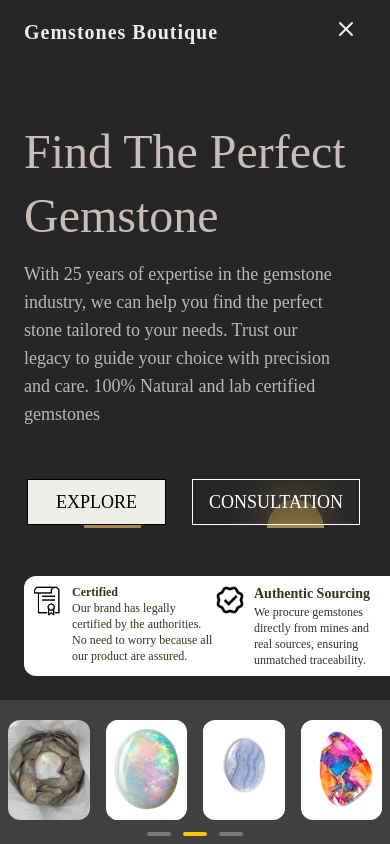
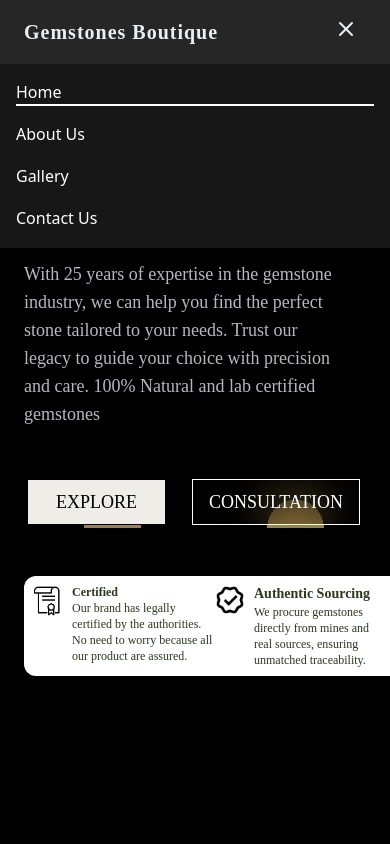
Before and after one commit to JatinMehta007/Freelance-project, a React (Vite) app: page / in a window 390 px wide. Both pictures are taken after a click on the button 346 px from the left and 28 px from the top of the page. Shown: the top 844 px of the page. Built offline with nearby package versions, Linux system fonts and the light colour scheme; grey boxes are pictures that could not be loaded; a web font is replaced by a local one.

Commit message:
Add dropdown

```diff
--- a/src/pages/Navbar.jsx
+++ b/src/pages/Navbar.jsx
@@ -79,6 +79,7 @@ export const Navbar = () => {
       }
     }
   };
+
   const linkClass = (section) =>
     `cursor-pointer transition duration-300 hover:text-blue-300 ${
       activeSection === section
@@ -94,14 +95,17 @@ export const Navbar = () => {
   ];
 
   return (
+    <>
+      {/* Main Navbar */}
       <div
         style={{ fontFamily: '"Times New Roman", Times, serif' }}
-     className="fixed top-0 left-0 right-0 z-50 w-full bg-neutral-800 text-[#EAEFF3] px-4 sm:px-6 md:px-10 h-16 flex items-center justify-between font-mono tracking-wide font-medium overflow-x-hidden"
+        className="fixed top-0 left-0 right-0 z-50 w-full bg-neutral-800 text-[#EAEFF3] px-4 sm:px-6 md:px-10 h-16 flex items-center justify-between font-mono tracking-wide font-medium"
       >
         <div className="text-xl sm:text-2xl tracking-wider font-bold ml-2 sm:ml-6 md:ml-14 whitespace-nowrap">
           Gemstones Boutique
         </div>
 
+        {/* Desktop Nav Links */}
         <div className="hidden md:flex gap-6 lg:gap-16 mr-4 sm:mr-10 md:mr-20 text-sm sm:text-base md:text-lg">
           {navItems.map(({ id, label, route }) => (
             <span
@@ -114,14 +118,17 @@ export const Navbar = () => {
           ))}
         </div>
 
-      <div className="md:hidden mr-4 sm:mr-6 z-50 ">
+        {/* Mobile Hamburger */}
+        <div className="md:hidden mr-4 sm:mr-6 z-50">
           <button onClick={() => setIsMenuOpen(!isMenuOpen)}>
             {isMenuOpen ? <X size={24} /> : <Menu size={24} />}
           </button>
         </div>
+      </div>
 
+      {/* Mobile Menu (Dropdown) */}
       {isMenuOpen && (
-        <div className="absolute top-16 left-0 w-full bg-neutral-900 text-white flex flex-col gap-4 px-4 py-4 sm:px-6 sm:py-6 md:hidden">
+        <div className="fixed top-16 left-0 right-0 bg-neutral-900 text-white flex flex-col gap-4 px-4 py-4 sm:px-6 sm:py-6 md:hidden z-40">
           {navItems.map(({ id, label, route }) => (
             <span
               key={id}
@@ -133,6 +140,14 @@ export const Navbar = () => {
           ))}
         </div>
       )}
-    </div>
+
+      {/* Optional: Click outside to close */}
+      {isMenuOpen && (
+        <div
+          className="fixed inset-0 bg-black bg-opacity-40 z-30 md:hidden"
+          onClick={() => setIsMenuOpen(false)}
+        ></div>
+      )}
+    </>
   );
 };
```
Lines whose indentation alone changed are shown as unchanged.
